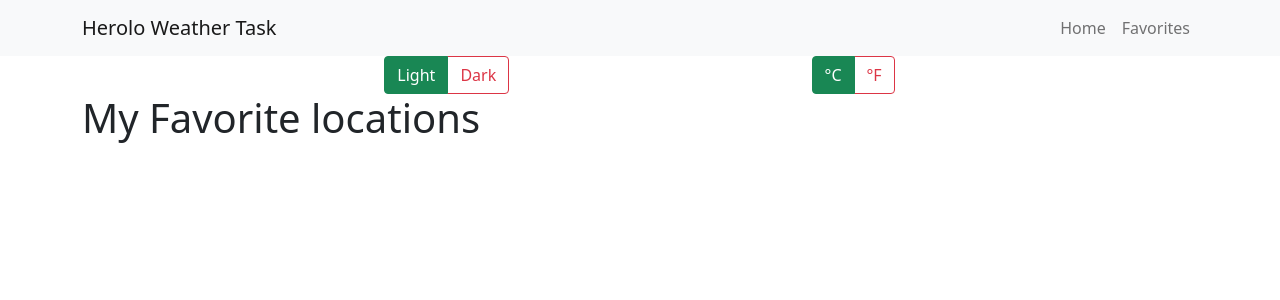
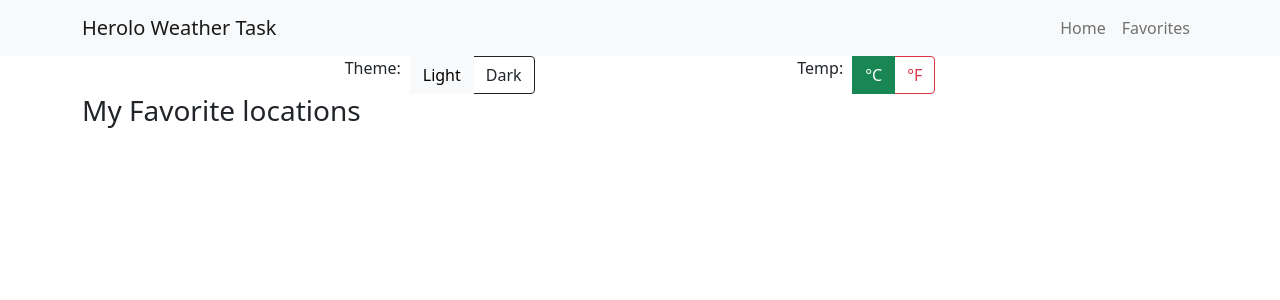
Before and after one commit to idanbachar/weather-forecast-by-location, a React (Create React App) app in the folder herolo-home-assignment/: page /favorites in a window 1280 px wide. Shown: the top 300 px of the page. Built offline with nearby package versions, Linux system fonts and the light colour scheme.

Commit message:
design fixes and code order

```diff
--- a/herolo-home-assignment/src/App.js
+++ b/herolo-home-assignment/src/App.js
@@ -7,7 +7,6 @@ import TempUnitToggle from './components/TempUnitToggle/TempUnitToggle';
 import ThemeToggle from './components/ThemeToggle/ThemeToggle';
 
 function App() {
-
   const title = "Herolo Weather Task";
 
   const navLinks = [
@@ -36,7 +35,6 @@ function App() {
         <Route exact path="/location/:locationId?" component={WeatherPage} />
         <Route exact path="/favorites" component={FavoritesPage} />
       </Switch>
-
     </div >
   );
 }
--- a/herolo-home-assignment/src/components/FavoriteLocationCard/FavoriteLocationCard.js
+++ b/herolo-home-assignment/src/components/FavoriteLocationCard/FavoriteLocationCard.js
@@ -4,13 +4,11 @@ import { Link } from 'react-router-dom';
 
 export default function FavoriteLocationCard({ weatherData }) {
 
-    const temperature_unit = useSelector(state => state.forcastUnit);
+    const temperatureUnit = useSelector(state => state.forcastUnit);
     const themeColor = useSelector(state => state.themeColor);
-
-    const current_temp_by_unit = temperature_unit === 'C' ? weatherData.temperature_c : weatherData.temperature_f;
+    const currentTempByUnit = temperatureUnit === 'C' ? weatherData.temperature_c : weatherData.temperature_f;
 
     return (
-        <>
         <Link to={`/location/${weatherData.id}`} style={{ textDecoration: 'none' }}>
             <Card
                 bg={themeColor}
@@ -26,11 +24,10 @@ export default function FavoriteLocationCard({ weatherData }) {
                         <strong>{weatherData.weather_text}</strong>
                     </Card.Text>
                     <Card.Text style={{ fontSize: '2rem' }}>
-                            <strong>{Math.round(current_temp_by_unit)}°{temperature_unit}</strong>
+                        <strong>{Math.round(currentTempByUnit)}°{temperatureUnit}</strong>
                     </Card.Text>
                 </Card.Body>
             </Card>
         </Link>
-        </>
     )
 }
--- a/herolo-home-assignment/src/components/ForcastCard/ForcastCard.js
+++ b/herolo-home-assignment/src/components/ForcastCard/ForcastCard.js
@@ -2,7 +2,6 @@ import Card from 'react-bootstrap/Card';
 import { useSelector } from 'react-redux';
 
 export default function ForcastCard({ date, temperature }) {
-
     const themeColor = useSelector(state => state.themeColor);
     const getOppositeTheme = () => themeColor === 'light' ? 'dark' : 'light';
 
--- a/herolo-home-assignment/src/components/LocationCardDetailed/LocationCardDetailed.js
+++ b/herolo-home-assignment/src/components/LocationCardDetailed/LocationCardDetailed.js
@@ -6,15 +6,14 @@ import Button from 'react-bootstrap/Button';
 import { useSelector } from 'react-redux';
 
 export default function LocationCardDetailed({ weatherData, handleFavorite }) {
-
-    const temperature_unit = useSelector(state => state.forcastUnit);
+    const temperatureUnit = useSelector(state => state.forcastUnit);
     const themeColor = useSelector(state => state.themeColor);
 
     if (weatherData === undefined)
         return null;
 
-    const forcasts_by_unit = temperature_unit === 'C' ? weatherData.five_days_daily_forcasts_c : weatherData.five_days_daily_forcasts_f;
-    const current_temp_by_unit = temperature_unit === 'C' ? weatherData.temperature_c : weatherData.temperature_f;
+    const forcastsByUnit = temperatureUnit === 'C' ? weatherData.five_days_daily_forcasts_c : weatherData.five_days_daily_forcasts_f;
+    const CurrentTempByUnit = temperatureUnit === 'C' ? weatherData.temperature_c : weatherData.temperature_f;
 
     function FavoriteButton() {
         return (
@@ -41,13 +40,13 @@ export default function LocationCardDetailed({ weatherData, handleFavorite }) {
                     <h1>
                         {weatherData.name},
                         <br />
-                        {Math.round(current_temp_by_unit)}°{temperature_unit}
+                        {Math.round(CurrentTempByUnit)}°{temperatureUnit}
                     </h1>
                     <FavoriteButton />
                 </div>
                 <h1 className="text-center">{weatherData.weather_text}</h1>
                 <Row xs={1} md={5} className="g-5">
-                    {forcasts_by_unit.map((forcast, index) => (
+                    {forcastsByUnit.map((forcast, index) => (
                         <Col key={index}>
                             <ForcastCard
                                 date={forcast.Date}
--- a/herolo-home-assignment/src/components/Navigation/Navigation.js
+++ b/herolo-home-assignment/src/components/Navigation/Navigation.js
@@ -5,11 +5,9 @@ import { useSelector } from 'react-redux';
 import { Link } from 'react-router-dom';
 
 export default function Navigation({ title, links }) {
-
     const themeColor = useSelector(state => state.themeColor);
 
     return (
-
         <Navbar collapseOnSelect expand="lg" bg={themeColor} variant={themeColor}>
             <Container>
                 <Navbar.Brand>{title}</Navbar.Brand>
@@ -26,11 +24,9 @@ export default function Navigation({ title, links }) {
                                 {link.label}
                             </Link>
                         )}
-
                     </Nav>
                 </Navbar.Collapse>
             </Container>
         </Navbar >
-
     )
 }
--- a/herolo-home-assignment/src/components/TempUnitToggle/TempUnitToggle.js
+++ b/herolo-home-assignment/src/components/TempUnitToggle/TempUnitToggle.js
@@ -4,11 +4,8 @@ import { useState } from 'react';
 import { useDispatch } from 'react-redux';
 
 export default function TempUnitToggle() {
-
     const dispatch = useDispatch();
-
-    const [checked, setChecked] = useState(true);
-    const [radioValue, setRadioValue] = useState('C');
+    const [tempUnit, setTempUnit] = useState('C');
 
     const units = [
         { name: '°C', value: 'C' },
@@ -16,17 +13,20 @@ export default function TempUnitToggle() {
     ];
 
     const changeForcastUnit = (event) => {
-
         dispatch({
             type: 'UPDATE',
             payload: event.currentTarget.value
         })
-
-        setRadioValue(event.currentTarget.value);
+        setTempUnit(event.currentTarget.value);
     }
 
     return (
         <ButtonGroup>
+            <span style={{
+                marginRight: '10px'
+            }}>
+                Temp:
+            </span>
             {units.map((unit, index) => (
                 <ToggleButton
                     key={index}
@@ -35,7 +35,7 @@ export default function TempUnitToggle() {
                     variant={unit.value === "C" ? 'outline-success' : 'outline-danger'}
                     name="radio"
                     value={unit.value}
-                    checked={radioValue === unit.value}
+                    checked={tempUnit === unit.value}
                     onChange={(e) => changeForcastUnit(e)}
                 >
                     {unit.name}
--- a/herolo-home-assignment/src/components/ThemeToggle/ThemeToggle.js
+++ b/herolo-home-assignment/src/components/ThemeToggle/ThemeToggle.js
@@ -4,11 +4,8 @@ import { useState } from 'react';
 import { useDispatch } from 'react-redux';
 
 export default function ThemeToggle() {
-
     const dispatch = useDispatch();
-
-    const [checked, setChecked] = useState(true);
-    const [radioValue, setRadioValue] = useState('light');
+    const [theme, setTheme] = useState('light');
 
     const themes = [
         { name: 'Light', value: 'light' },
@@ -16,26 +13,29 @@ export default function ThemeToggle() {
     ];
 
     const changeTheme = (event) => {
-
         dispatch({
             type: 'CHANGE',
             payload: event.currentTarget.value
         })
-
-        setRadioValue(event.currentTarget.value);
+        setTheme(event.currentTarget.value);
     }
 
     return (
         <ButtonGroup>
+            <span style={{
+                marginRight: '10px'
+            }}>
+                Theme:
+            </span>
             {themes.map((unit, index) => (
                 <ToggleButton
                     key={index}
                     id={`radio-theme-${index}`}
                     type="radio"
-                    variant={unit.value === "light" ? 'outline-success' : 'outline-danger'}
+                    variant={`outline-${unit.value}`}
                     name="radio-theme"
                     value={unit.value}
-                    checked={radioValue === unit.value}
+                    checked={theme === unit.value}
                     onChange={(e) => changeTheme(e)}
                 >
                     {unit.name}
--- a/herolo-home-assignment/src/pages/FavoritesPage.js
+++ b/herolo-home-assignment/src/pages/FavoritesPage.js
@@ -4,12 +4,10 @@ import Row from 'react-bootstrap/Row';
 import Col from 'react-bootstrap/Col';
 
 export default function FavoritesPage() {
-
     const favoriteLocations = useSelector(state => state.favoriteLocations);
-
     return (
         <div className="container">
-            <h1>My Favorite locations</h1>
+            <h3>My Favorite locations</h3>
             <Row xs={1} md={5} className="g-5">
                 {favoriteLocations.map((weatherData, index) =>
                     <Col key={index}>
--- a/herolo-home-assignment/src/pages/WeatherPage.js
+++ b/herolo-home-assignment/src/pages/WeatherPage.js
@@ -7,22 +7,18 @@ import { useDispatch, useSelector } from "react-redux";
 import { useParams } from "react-router-dom";
 
 export default function WeatherPage() {
-
-    const apikey = "0zwcxsiiWksGhoR0QoQg1yd5KExpmxv8";
+    const apikey = "A3JChyoOjXYJkQAoyMGcdaEnAgl9uVlf";
     const accuweather_url = "http://dataservice.accuweather.com";
 
     const params = useParams();
     const dispatch = useDispatch();
+
     const favorites = useSelector(state => state.favoriteLocations);
-
     const [citySearch, setCitySearch] = useState('');
     const [currentLocationData, setCurrentLocationData] = useState();
 
     useEffect(() => {
-
-
         if (favorites.length > 0) {
-
             if (params.locationId) {
                 const locationWeather = favorites.find(fav => fav.id === params.locationId);
                 if (locationWeather) {
@@ -61,14 +57,12 @@ export default function WeatherPage() {
     }
 
     const getFiveDaysForcasts = async (cityKey, temperatureUnit) => {
-
         let metric = temperatureUnit === 'celsius';
         const res = await fetch(`${accuweather_url}/forecasts/v1/daily/5day/${cityKey}?apikey=${apikey}&metric=${metric}`);
         return await res.json();
     }
 
     const getGeoLocation = () => {
-
         if (navigator.geolocation) {
             navigator.geolocation.getCurrentPosition(setGeoLocationCoordinates);
 
@@ -79,7 +73,6 @@ export default function WeatherPage() {
     }
 
     async function setGeoLocationCoordinates(position) {
-
         const coordinates = {
             latitude: position.coords.latitude,
             longitude: position.coords.longitude
@@ -92,7 +85,6 @@ export default function WeatherPage() {
     }
 
     const getLocationWeather = async (cityName) => {
-
         try {
             const city = await getCity(cityName);
             const cityKey = city[0].Key;
@@ -118,7 +110,6 @@ export default function WeatherPage() {
     }
 
     const handleFavorite = (type) => {
-
         let payload;
 
         switch (type) {
@@ -137,17 +128,14 @@ export default function WeatherPage() {
             payload: payload
         });
 
-
         const updated = { ...currentLocationData };
         updated.isFavorite = type === 'ADD';
         setCurrentLocationData(updated);
-
-
     }
 
     return (
         <div className="container">
-            <h1>City Weather</h1>
+            <h3>City Weather</h3>
             <InputGroup className="mb-3">
                 <FormControl
                     aria-label="Search City"
--- a/herolo-home-assignment/src/reducers/FavoriteLocationsReducer.js
+++ b/herolo-home-assignment/src/reducers/FavoriteLocationsReducer.js
@@ -2,11 +2,11 @@ const initialState = [];
 
 const FavoriteLocationsReducer = (state = initialState, action) => {
     switch (action.type) {
-        case 'ADD':
+        case "ADD":
             action.payload.isFavorite = true;
             state.push(action.payload);
             return state;
-        case 'REMOVE':
+        case "REMOVE":
             state = state.filter(fav => fav.id !== action.payload);
             return state;
         default:
--- a/herolo-home-assignment/src/reducers/ForcastUnitReducer.js
+++ b/herolo-home-assignment/src/reducers/ForcastUnitReducer.js
@@ -1,8 +1,8 @@
-const initialState = 'C'
+const initialState = "C";
 
 const ForcastUnitReducer = (state = initialState, action) => {
     switch (action.type) {
-        case 'UPDATE':
+        case "UPDATE":
             state = action.payload;
             return state;
         default:
--- a/herolo-home-assignment/src/reducers/ThemeReducer.js
+++ b/herolo-home-assignment/src/reducers/ThemeReducer.js
@@ -1,8 +1,8 @@
-const initialState = 'light'
+const initialState = "light";
 
 const ThemeReducer = (state = initialState, action) => {
     switch (action.type) {
-        case 'CHANGE':
+        case "CHANGE":
             state = action.payload;
             return state;
         default:
```
Lines whose indentation alone changed are shown as unchanged.
